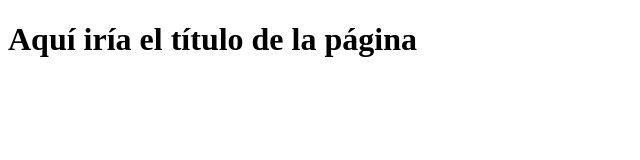
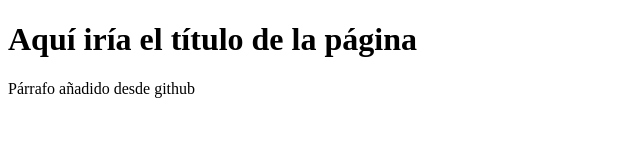
Before and after one commit to MarcosPenin/CursoGit2, a plain HTML site: page index.html in a window 1280 px wide. Shown: the whole page, without its empty margins (0-640 px from the left). Drawn offline with Linux system fonts and the light colour scheme.

Commit message:
Update index.html

```diff
--- a/index.html
+++ b/index.html
@@ -8,5 +8,6 @@
 </head>
 <body>
     <h1>Aquí iría el título de la página</h1>
+    <p>Párrafo añadido desde github</p>
 </body>
 </html>
```
